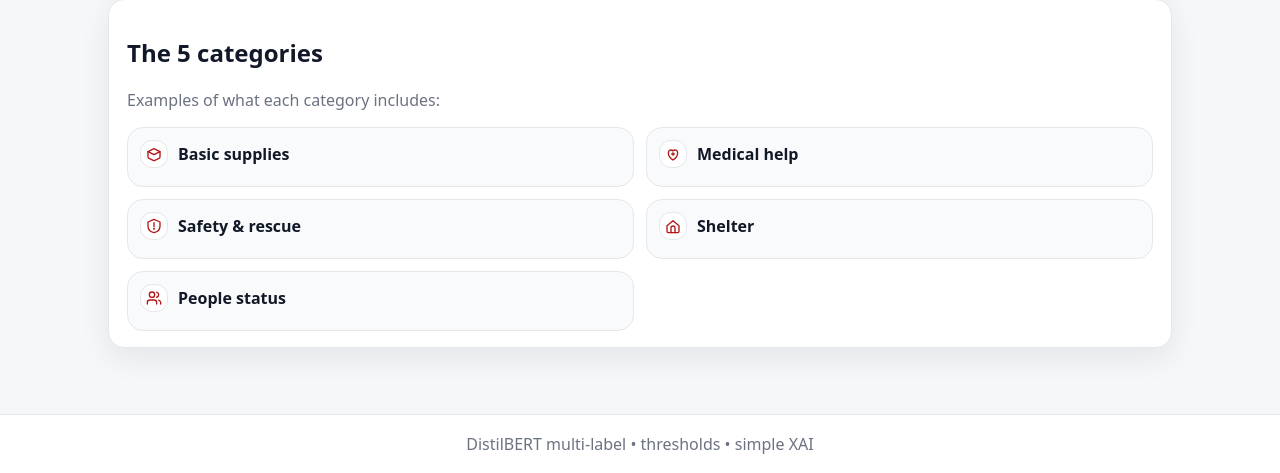
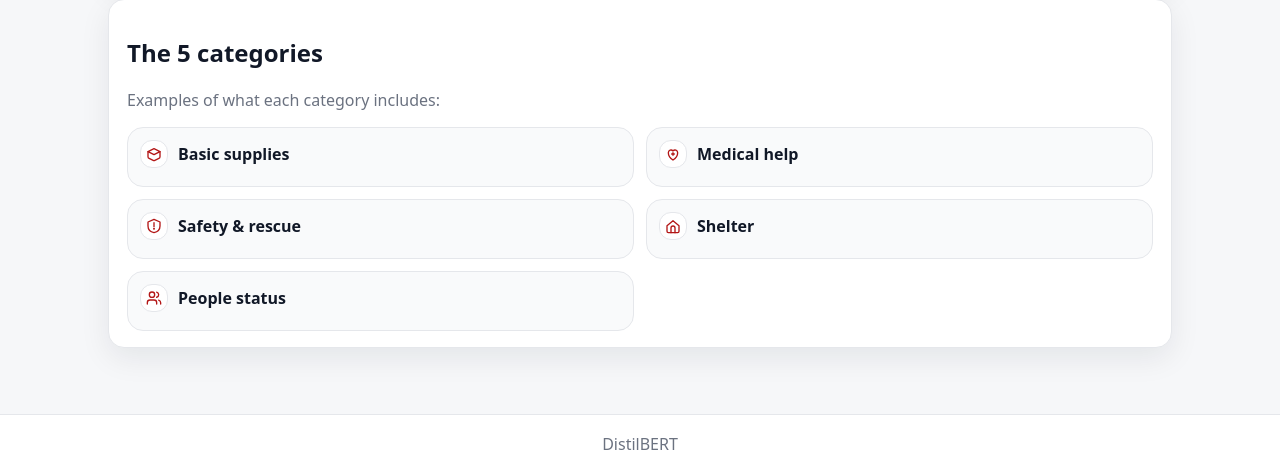
Before and after one commit to KaterinaSSlavova/Crisis_Help_Classification_Demo, a Python web app: template app/templates/user_home.html in a window 1280 px wide. Shown: the part 773-1246 px from the top of the page. Run offline with Jinja, Linux system fonts and the light colour scheme; the template is opened without the code that fills it, so the values that code supplies are empty.

Commit message:
final application adjustments

```diff
--- a/app/templates/base.html
+++ b/app/templates/base.html
@@ -38,7 +38,7 @@
   </main>
 
   <footer class="footer">
-    DistilBERT multi-label • thresholds • simple XAI
+    DistilBERT
   </footer>
 
   {% block scripts %}{% endblock %}
```
Also changed, not shown: app/db.py (+0 -8 lines).
